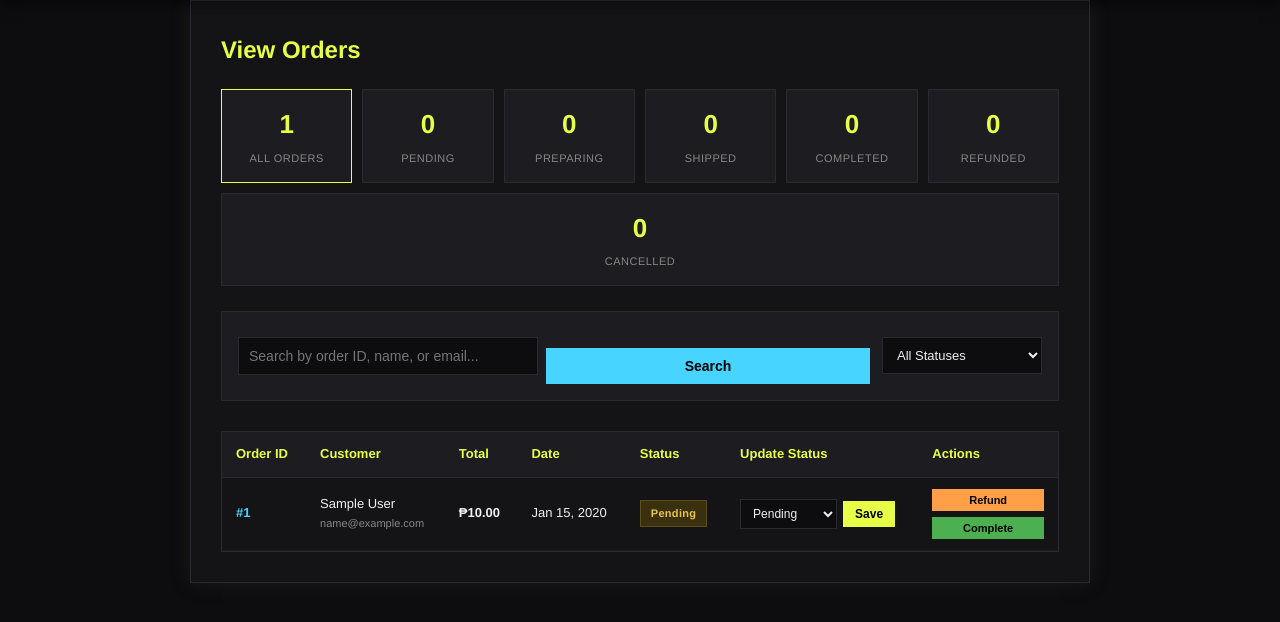
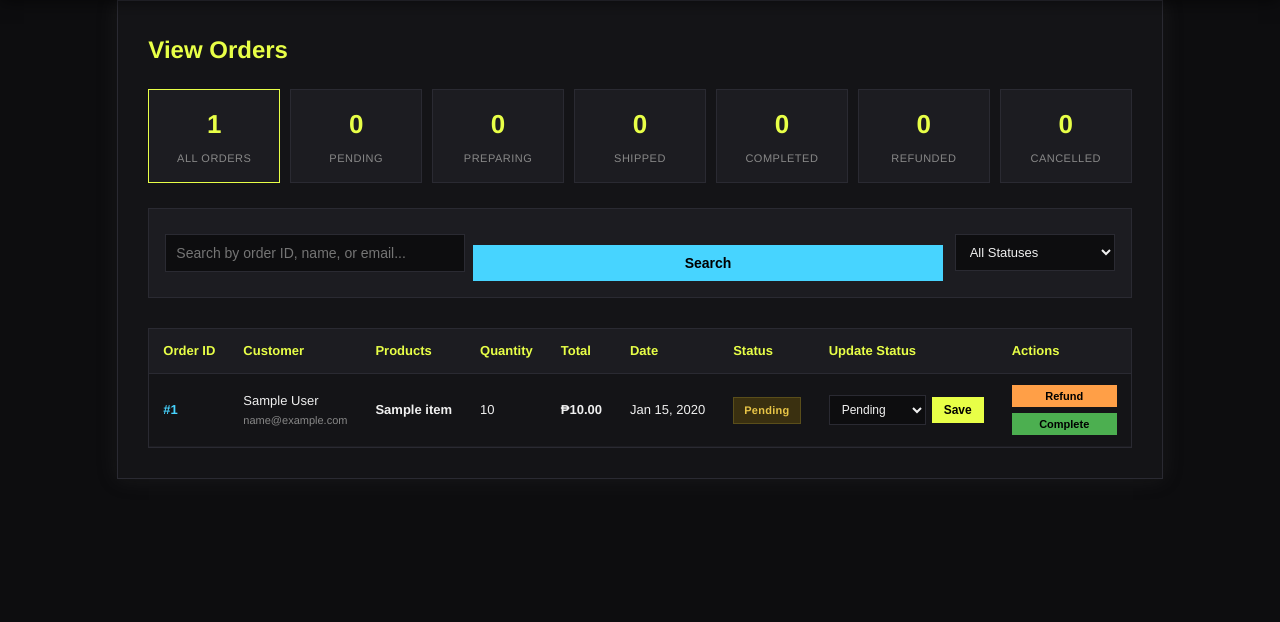
Before and after one commit to osh-020/IPT_ACT2, a PHP site: page /view_order.php in a window 1280 px wide. Shown: the part 83-705 px from the top of the page. Run offline with PHP 8.4, Linux system fonts and the light colour scheme; the visitor is signed in with stand-in values (Sample User, id 1); tables that the repository leaves empty hold one stand-in row (values such as "Sample post").

Commit message:
admin view orders
add the product and quantity

```diff
--- a/admin/view_order.php
+++ b/admin/view_order.php
@@ -145,6 +145,17 @@ $result = $conn->query($query);
 $orders = [];
 if ($result) {
     while ($row = $result->fetch_assoc()) {
+        // Fetch order items for this order
+        $itemsQuery = $conn->prepare("SELECT product_name, quantity, price FROM order_items WHERE order_id = ?");
+        $itemsQuery->bind_param("i", $row['order_id']);
+        $itemsQuery->execute();
+        $itemsResult = $itemsQuery->get_result();
+        $items = [];
+        while ($item = $itemsResult->fetch_assoc()) {
+            $items[] = $item;
+        }
+        $itemsQuery->close();
+        $row['items'] = $items;
         $orders[] = $row;
     }
 }
@@ -239,6 +250,8 @@ function statusBadge($status) {
                     <tr>
                         <th>Order ID</th>
                         <th>Customer</th>
+                        <th>Products</th>
+                        <th>Quantity</th>
                         <th>Total</th>
                         <th>Date</th>
                         <th>Status</th>
@@ -256,6 +269,32 @@ function statusBadge($status) {
                         <td>
                             <div><?php echo htmlspecialchars($order['full_name']); ?></div>
                             <div class="customer-email"><?php echo htmlspecialchars($order['email']); ?></div>
+                        </td>
+
+                        <!-- Products -->
+                        <td>
+                            <?php if (!empty($order['items'])): ?>
+                                <ul style="list-style: none; padding: 0; margin: 0;">
+                                <?php foreach ($order['items'] as $item): ?>
+                                    <li style="padding: 2px 0;"><strong><?php echo htmlspecialchars($item['product_name']); ?></strong></li>
+                                <?php endforeach; ?>
+                                </ul>
+                            <?php else: ?>
+                                <span class="text-muted">No items</span>
+                            <?php endif; ?>
+                        </td>
+
+                        <!-- Quantity -->
+                        <td>
+                            <?php
+                            $totalQuantity = 0;
+                            if (!empty($order['items'])) {
+                                foreach ($order['items'] as $item) {
+                                    $totalQuantity += intval($item['quantity']);
+                                }
+                            }
+                            echo $totalQuantity;
+                            ?>
                         </td>
 
                         <!-- Total -->
--- a/includes/admin_style.css
+++ b/includes/admin_style.css
@@ -15,7 +15,7 @@ body {
 }
 
 .container {
-    max-width: 900px;
+    max-width: auto;
     margin: 0 auto;
     background: #141417;
     padding: 30px;
```
